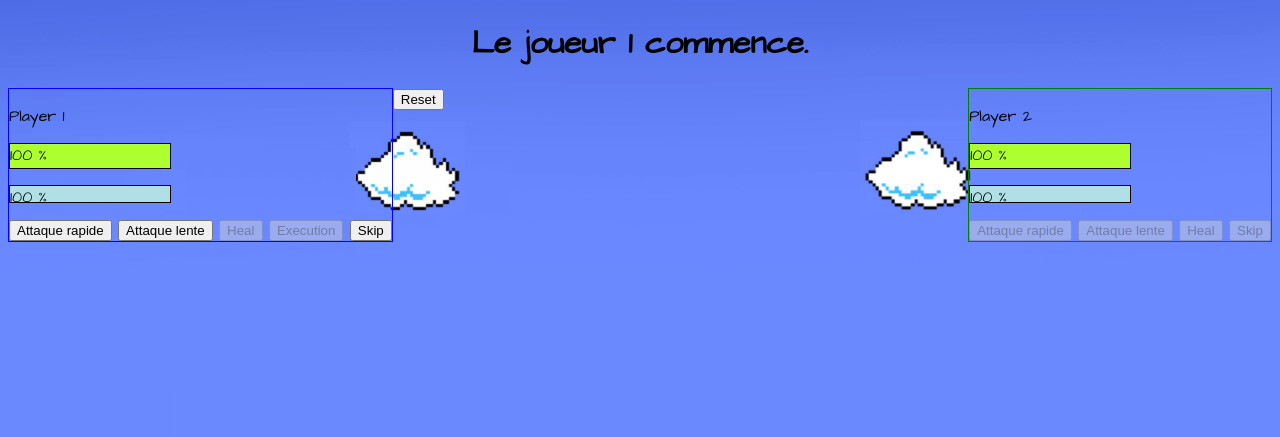
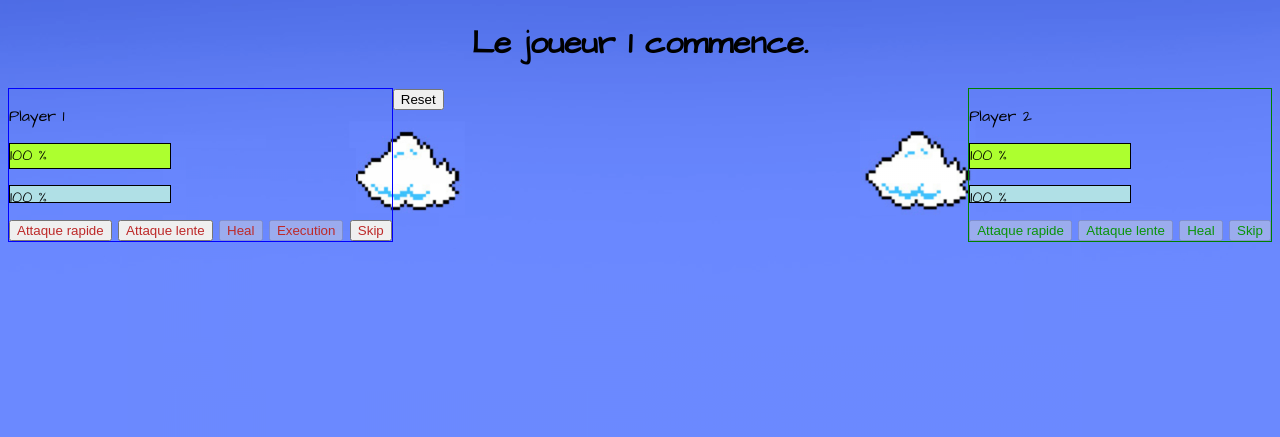
Before and after one commit to SacleuxBenoit/game-1v1-2D, a PHP site: page / in a window 1280 px wide. Shown: the top 437 px of the page. Run offline with PHP 8.4, Linux system fonts and the light colour scheme.

Commit message:
add color for .btn_mario && .btn_luigi :arrow_right: css/style.css

```diff
--- a/css/style.css
+++ b/css/style.css
@@ -31,3 +31,11 @@ body{
 #firstTitle{
     text-align: center;
 }
+
+.btn_mario{
+    color: rgb(189, 41, 41);
+}
+
+.btn_luigi{
+    color: rgb(10, 148, 10);
+}
```
